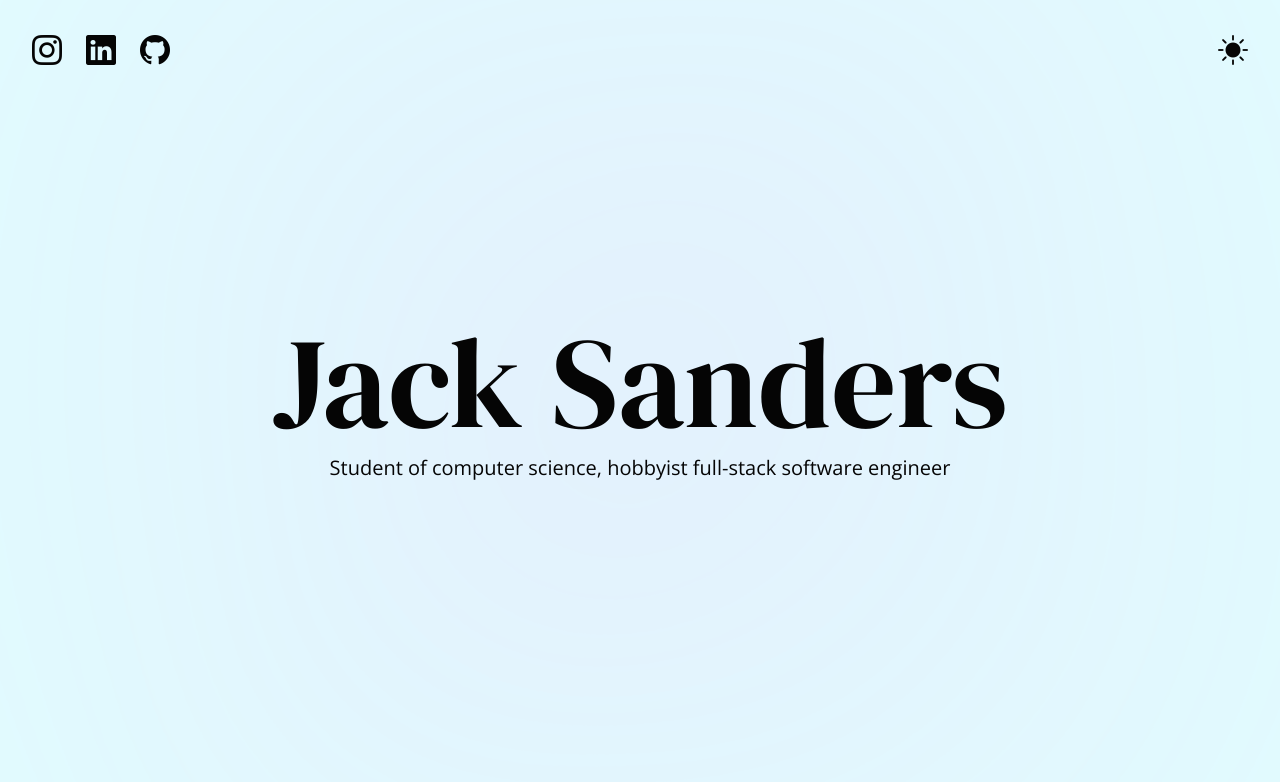
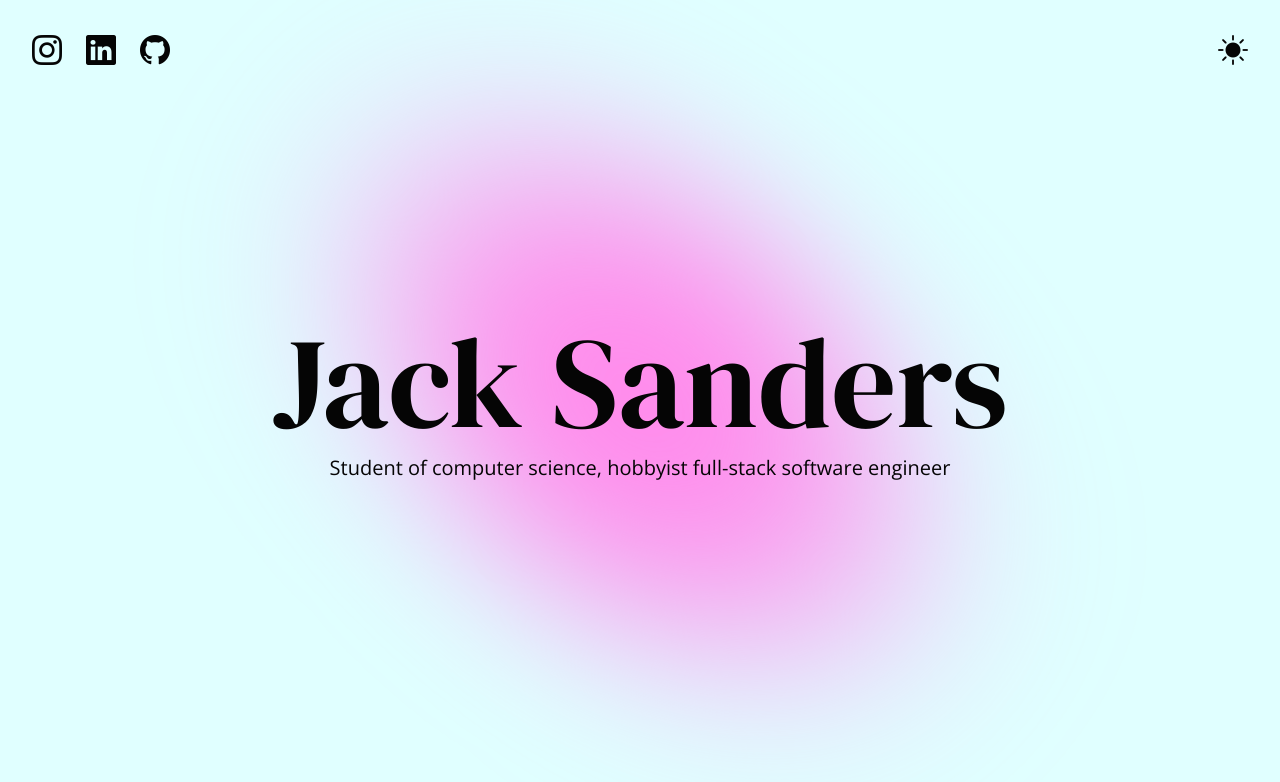
Before and after one commit to jacksanders02/portfolio-site, a Next.js app: page / in a window 1280 px wide. Shown: the top 782 px of the page. Built offline with nearby package versions, Linux system fonts and the light colour scheme.

Commit message:
Fixed performance issues on chrome by using scale instead of aspect-ratio

```diff
--- a/src/app/globals.css
+++ b/src/app/globals.css
@@ -31,18 +31,17 @@
 /* Set up rotation animation for background oval */
 @keyframes rotate {
   from {
-    rotate: 0;
-    aspect-ratio: 1.75;
+    scale: 1 1.75;
   }
 
   50% {
     rotate: 180deg;
-    aspect-ratio: 1.3;
+    scale: 1 1.33;
   }
 
   to {
     rotate: 360deg;
-    aspect-ratio: 1.75;
+    scale: 1 1.75;
   }
 }
 
@@ -50,7 +49,8 @@
 .oval {
   animation: rotate 15s linear infinite;
   height: 25rem;
-  aspect-ratio: 1.75;
+  aspect-ratio: 1;
+  scale: 1 1.75;
   border-radius: 50%;
-  filter: blur(25rem);
+  filter: blur(5rem);
 }
```
